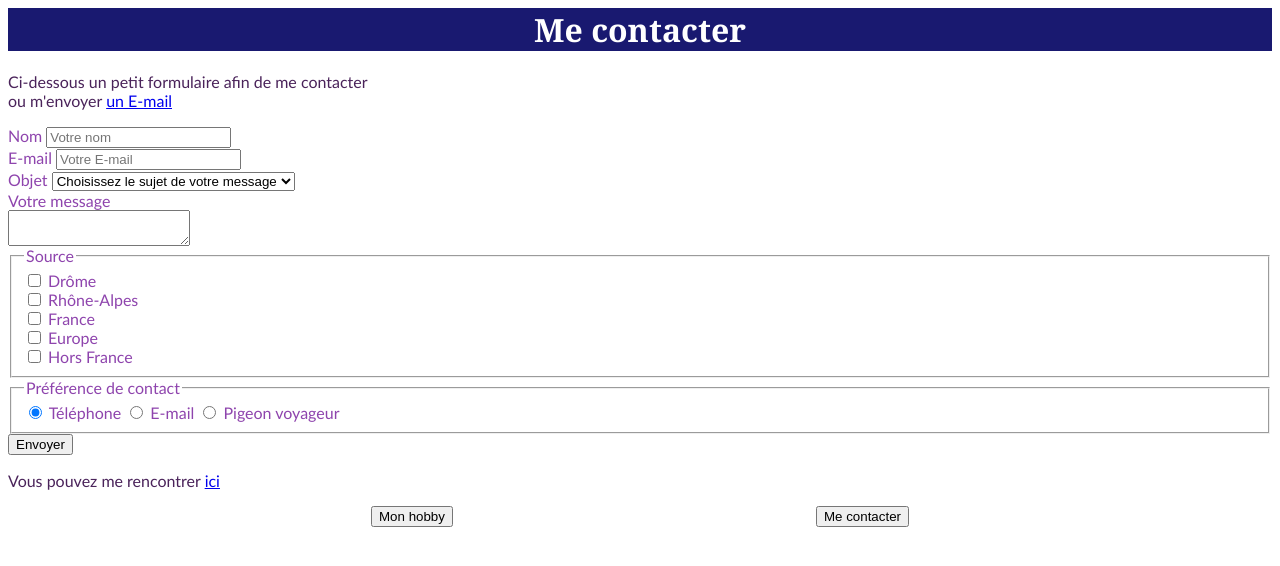
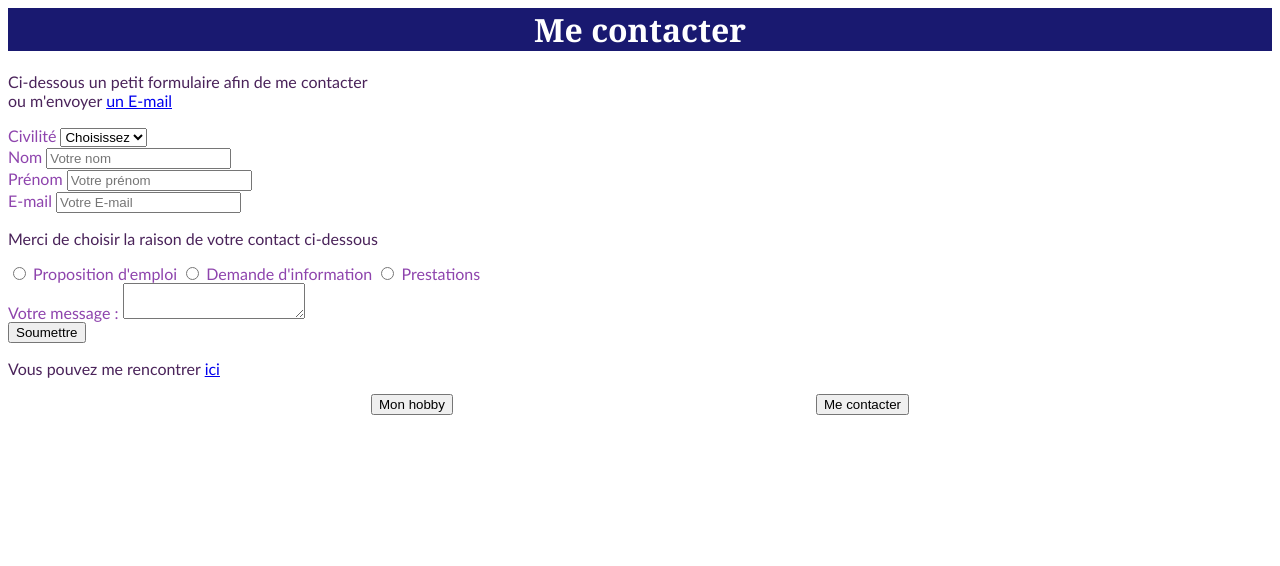
Before and after one commit to HeleneFnt/cours01, a PHP site: template pages/contact.php in a window 1280 px wide. Shown: the top 566 px of the page. Run offline with PHP 8.4, Linux system fonts and the light colour scheme; the template is opened without the code that fills it, so the values that code supplies are empty.

Commit message:
etape 4.1

```diff
--- a/index.php
+++ b/index.php
@@ -1,5 +1,5 @@
 <?php
-$userPage = $_GET ["page"];
+$userPage = filter_input(INPUT_GET, 'page', FILTER_SANITIZE_URL);
 
     if ($userPage == 'cv')
     {
--- a/pages/contact.php
+++ b/pages/contact.php
@@ -8,14 +8,45 @@
 
 <div class="Formulaire">
     <h1> Me contacter </h1>
-    <form action="https://httpbin.org/get" method="get">
+    <form action="contact.php" method="POST">
         <div class="Description">
             <p> Ci-dessous un petit formulaire afin de me contacter <br>
                 ou m'envoyer <a href="mailto:helene.finot@le-campus-numerique.fr">un E-mail</a>
                 <br>
             </p>
         </div>
-        <label for="ID"> Nom </label>
+        <label for="Civility"> Civilité </label>
+        <select name="Civility" id="Civility" required>
+            <option value="" disabled selected hidden>Choisissez </option>
+            <option value="man"> M. </option>
+            <option value="woman"> Mme</option>
+        </select> <br>
+        <div>
+        <label for="mainID"> Nom </label>
+            <input type="text" id="mainID" name="mainID" placeholder="Votre nom" required> <br>
+        <label for="secondaryID"> Prénom </label>
+            <input type="text" id="secondaryID" name="firstname" placeholder="Votre prénom" required> <br>
+        <label for="Mail"> E-mail </label>
+            <input type="text" id="Mail" name="E-mail" placeholder="Votre E-mail" required> <br>
+        </div>
+
+        <div>
+            <p> Merci de choisir la raison de votre contact ci-dessous</p>
+            <input type="radio" id="choice1" name="choice" value="work" required="required"/>
+            <label for="choice1"> Proposition d'emploi</label>
+            <input type="radio" id="choice2" name="choice" value="work"/>
+            <label for="choice2"> Demande d'information</label>
+            <input type="radio" id="choice3" name="choice" value="work"/>
+            <label for="choice3"> Prestations </label>
+        </div>
+        <div>
+            <label for="msg"> Votre message :</label>
+            <textarea id="msg" name="user_message"></textarea>
+        </div>
+        <div class="Bouton">
+            <button type="submit">Soumettre</button>
+        </div>
+      <!--  <label for="ID"> Nom </label>
         <input type="text" id="ID" name="nom" placeholder="Votre nom" required> <br>
         <label for="Mail"> E-mail </label>
         <input type="text" id="Mail" name="E-mail" placeholder="Votre E-mail" required><br>
@@ -28,9 +59,9 @@
         </select> <br>
 
         <label for="message"> Votre message </label> <br>
-        <textarea id="message" name="message" placeholder="Bonjour,..." required> </textarea> <br>
+        <textarea id="message" name="message" placeholder="Bonjour,..." required> </textarea> <br>-->
 
-        <fieldset>
+<!--        <fieldset>
             <legend> Source </legend>
             <input type="checkbox" name="lieu" value="Drôme"> Drôme <br>
             <input type="checkbox" name="composant" value="Rhône-Alpes"> Rhône-Alpes<br>
@@ -39,8 +70,8 @@
             <input type="checkbox" name="composant" value="France"> Hors France
         </fieldset>
 
-        <fieldset>
-            <legend> Préférence de contact </legend>
+        <fieldset>-->
+<!--            <legend> Préférence de contact </legend>
             <input type="radio" id="tel" name="contact" value="tel" checked>
             <label for="tel">Téléphone</label>
             <input type="radio" id="mail" name="contact" value="mail">
@@ -50,7 +81,7 @@
         </fieldset>
         <div class="Bouton">
             <button type="submit">Envoyer</button>
-        </div>
+        </div>-->
 
     </form>
 </div>
@@ -60,5 +91,5 @@
         href="https://www.google.com/maps/search/M3+Rovaltain+1+rue+Roland+Moreno+26300+Alixan/@44.9921948,4.9779401,17z/data=!3m1!4b1?entry=ttu"
         target="blank">ici</a>
 </p>
-<?php include 'footer.php';?>
 </body>
+<?php include 'footer.php' ?>
--- a/header.php
+++ b/pages/header.php
@@ -5,7 +5,7 @@
 <head>
     <meta charset="UTF-8">
     <meta name="viewport" content="width=device-width, initial-scale=1.0">
-    <link rel="stylesheet" href="pages/styles.css">
+    <link rel="stylesheet" href="styles.css">
     <title> <?php  echo $metaTitle; ?> </title>
     <meta name="description" content="<?php echo
     $metaDescription;?>"/>
```
Also changed, not shown: pages/footer.php (renamed from footer.php).
